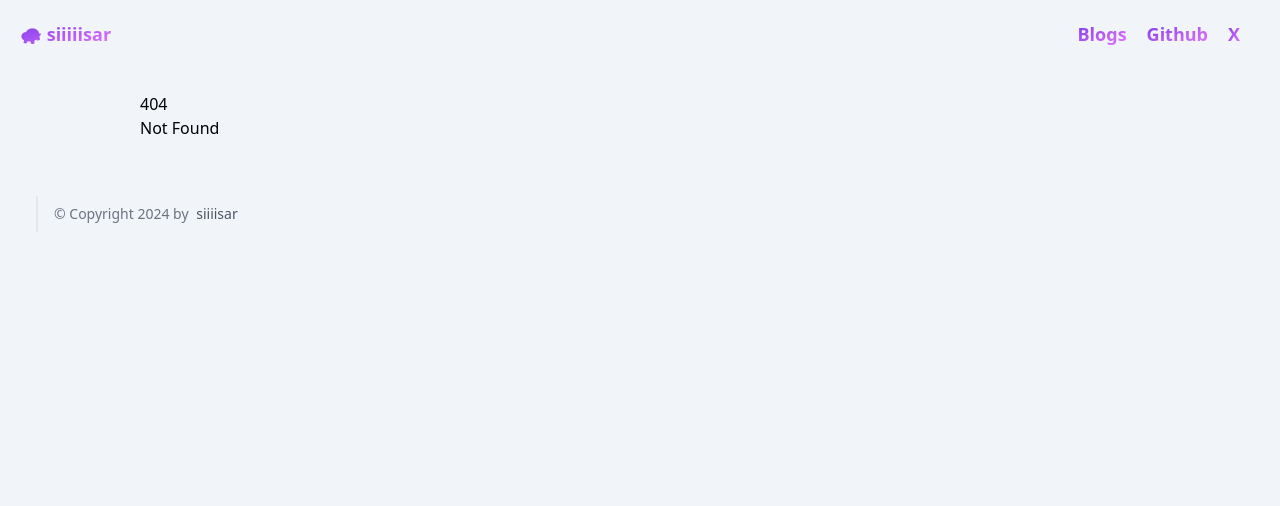
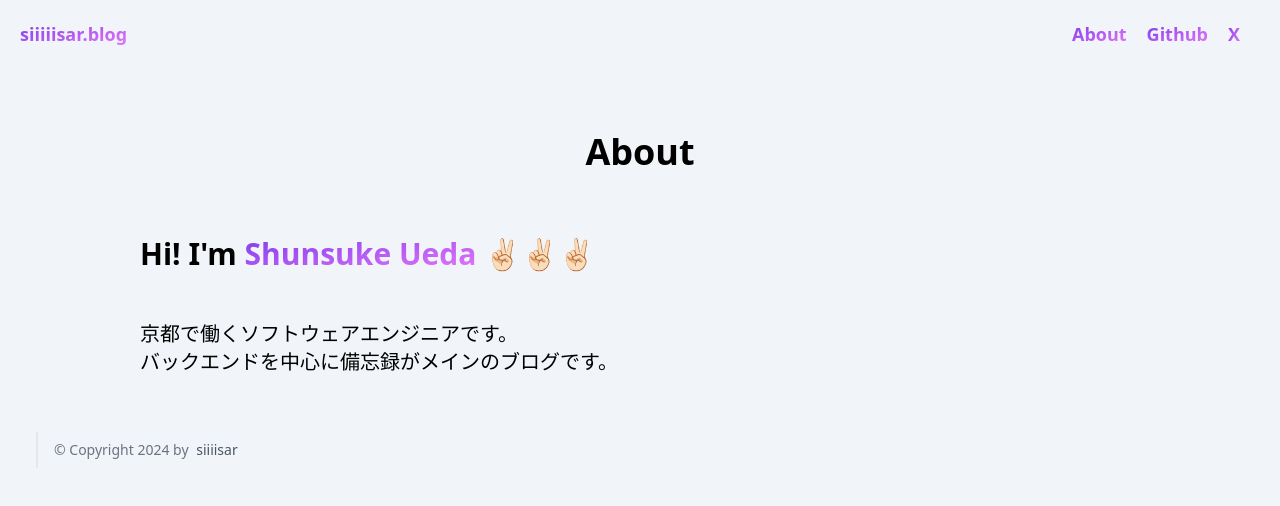
Before and after one commit to siiiiisar/my-blog, a SvelteKit app: page /about in a window 1280 px wide. Before the commit this address had no page. Shown: the top 506 px of the page. Built offline with nearby package versions, Linux system fonts and the light colour scheme; no server answers.

Commit message:
ブログのディレクトリ変更

```diff
--- a/src/components/BlogCard.svelte
+++ b/src/components/BlogCard.svelte
@@ -8,7 +8,7 @@
 
 <div class="bg-white border border-gray-200 rounded-lg shadow overflow-hidden">
 	<div class="aspect-h-9 aspect-w-16">
-		<a href="blogs/{content.id}">
+		<a href="{content.id}">
 			<img
 				class="rounded-t-lg h-full w-full object-cover object-center"
 				src={content.eyecatch?.url ?? $page.url.origin + '/blog_no_image.jpg'}
@@ -18,7 +18,7 @@
 		</a>
 	</div>
 	<div class="p-5">
-		<a href="blogs/{content.id}">
+		<a href="{content.id}">
 			<p class="h-16 mb-2 font-bold tracking-tight text-lg line-clamp-2">
 				{content.title}
 			</p>
--- a/src/components/CommonLayout.svelte
+++ b/src/components/CommonLayout.svelte
@@ -1,5 +1,5 @@
 <script lang="ts">
-	export let title: string;
+	export let title: string = '';
 </script>
 
 <h1 class="text-center text-4xl m-10 font-bold">{title}</h1>
--- a/src/components/Header.svelte
+++ b/src/components/Header.svelte
@@ -6,12 +6,12 @@
 	<div class="container mx-auto flex flex-wrap p-5 flex-col text-lg md:flex-row items-center">
 		<a class="flex font-medium items-center base mb-4 md:mb-0" href="/">
 			<span class="flex items-center font-bold">
-				<GradientText text="🐢 siiiiisar" />
+				<GradientText text="siiiiisar.blog" />
 			</span>
 		</a>
 		<nav class="md:ml-auto flex flex-wrap items-center justify-center font-bold">
-			<a href="/blogs" class="mr-5">
-				<GradientText text="Blogs" />
+			<a href="/about" class="mr-5">
+				<GradientText text="About" />
 			</a>
 			<a href="https://github.com/siiiiisar" class="mr-5">
 				<GradientText text="Github" />
--- a/src/routes/+page.svelte
+++ b/src/routes/+page.svelte
@@ -1,20 +1,19 @@
 <script lang="ts">
-	import GradientText from '../components/GradientText.svelte';
+	import type { PageData } from './$types';
+	import BlogCard from '../components/BlogCard.svelte';
+	import CommonLayout from '../components/CommonLayout.svelte';
 	import Head from '../components/Head.svelte';
 
-	const pageTitle: string = 'Home';
+	export let data: PageData;
+	const pageTitle: string = 'siiiiisar.blog';
 </script>
 
 <Head {pageTitle} />
 
-<div>
-	<h1 class="mt-16 text-3xl font-bold">
-		Hi! I'm <GradientText text="Shunsuke Ueda" /> ✌🏻
-	</h1>
-	<br />
-	<p class="mt-6 text-xl">
-		京都で働くソフトウェアエンジニアです。
-		<br />
-		バックエンドを中心に備忘録がメインのブログです。
-	</p>
-</div>
+<CommonLayout>
+	<div class="grid grid-cols-1 gap-10 sm:grid-cols-2 md:grid-cols-3">
+		{#each data.contents as content}
+			<BlogCard {content} />
+		{/each}
+	</div>
+</CommonLayout>
--- /dev/null
+++ b/src/routes/[slug]/+page.server.ts
@@ -0,0 +1,8 @@
+import type { PageServerLoad } from './$types';
+import { getDetail } from '$lib/microcms';
+
+export const load: PageServerLoad = async ({ params }) => {
+	return await getDetail(params.slug);
+};
+
+export const prerender = true;
--- a/src/routes/blogs/[slug]/+page.svelte
+++ b/src/routes/[slug]/+page.svelte
@@ -1,6 +1,6 @@
 <script lang="ts">
-	import CommonLayout from '../../../components/CommonLayout.svelte';
-	import Head from '../../../components/Head.svelte';
+	import CommonLayout from '../../components/CommonLayout.svelte';
+	import Head from '../../components/Head.svelte';
 	import type { PageData } from './$types';
 
 	export let data: PageData;
--- /dev/null
+++ b/src/routes/about/+page.svelte
@@ -0,0 +1,21 @@
+<script lang="ts">
+	import CommonLayout from '../../components/CommonLayout.svelte';
+	import GradientText from '../../components/GradientText.svelte';
+	import Head from '../../components/Head.svelte';
+
+	const pageTitle: string = 'About';
+</script>
+
+<Head {pageTitle} />
+
+<CommonLayout title={pageTitle}>
+	<h1 class="mt-16 text-3xl font-bold">
+		Hi! I'm <GradientText text="Shunsuke Ueda" /> ✌🏻✌🏻✌🏻
+	</h1>
+	<br />
+	<p class="mt-6 text-xl">
+		京都で働くソフトウェアエンジニアです。
+		<br />
+		バックエンドを中心に備忘録がメインのブログです。
+	</p>
+</CommonLayout>
--- a/src/routes/blogs/+page.svelte
+++ /dev/null
@@ -1,19 +0,0 @@
-<script lang="ts">
-	import type { PageData } from './$types';
-	import BlogCard from '../../components/BlogCard.svelte';
-	import CommonLayout from '../../components/CommonLayout.svelte';
-	import Head from '../../components/Head.svelte';
-
-	export let data: PageData;
-	const pageTitle: string = 'Blogs';
-</script>
-
-<Head {pageTitle} />
-
-<CommonLayout title={pageTitle}>
-	<div class="grid grid-cols-1 gap-10 sm:grid-cols-2 md:grid-cols-3">
-		{#each data.contents as content}
-			<BlogCard {content} />
-		{/each}
-	</div>
-</CommonLayout>
--- a/src/routes/blogs/[slug]/+page.server.ts
+++ b/src/routes/blogs/[slug]/+page.server.ts
@@ -1,8 +1,8 @@
 import type { PageServerLoad } from './$types';
-import { getDetail } from '$lib/microcms';
+import { redirect } from '@sveltejs/kit';
 
-export const load: PageServerLoad = async ({ params }) => {
-	return await getDetail(params.slug);
+export const load: PageServerLoad = ({ params }) => {
+	redirect(301, '/' + params.slug);
 };
 
 export const prerender = true;
```
Also changed, not shown: src/routes/+page.server.ts (renamed from src/routes/blogs/+page.server.ts), src/routes/[slug]/+layout.svelte (renamed from src/routes/blogs/[slug]/+layout.svelte).
